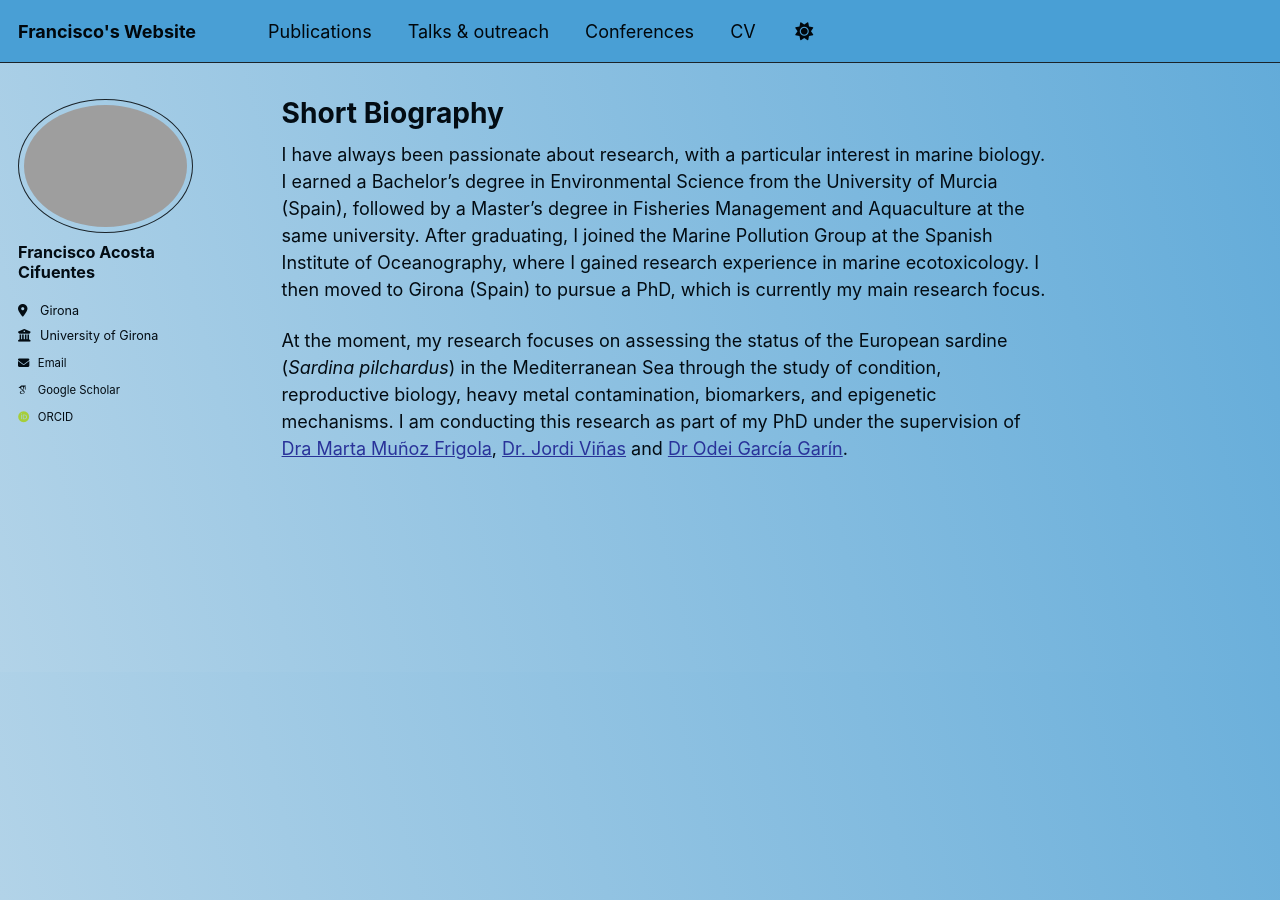
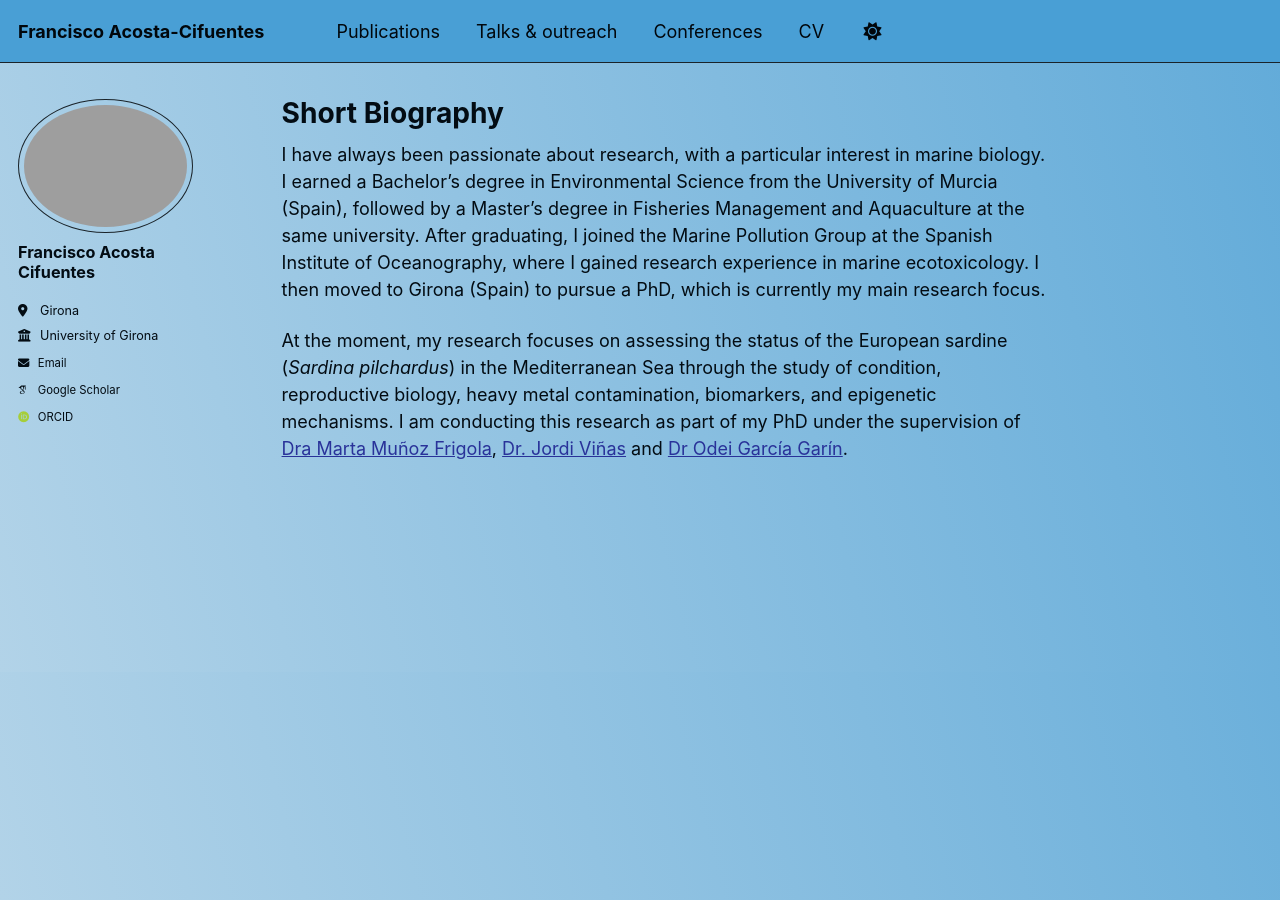
Before and after one commit to franciscoacostacifuentes/franciscoacostacifuentes.github.io, a Jekyll site: the page built from _pages/about.md, in a window 1280 px wide. Built offline with Jekyll 4.4.1, drawn with Linux system fonts in a browser that asks for light colours; some web fonts are replaced; part of the change alters nothing that is shown.

Commit message:
Aparecer_internet

```diff
--- a/_config.yml
+++ b/_config.yml
@@ -9,7 +9,7 @@
 # Basic Site Settings
 locale                   : "en-US"
 site_theme               : "default"
-title                    : "Francisco's Website"
+title                    : "Francisco Acosta-Cifuentes"
 title_separator          : "-"
 name                     : &name "Francisco Acosta Cifuentes"
 description              : &description "PhD student at the University of Girona"
@@ -152,9 +152,9 @@ og_image                 :  # Open Graph/Twitter default site image
 # For specifying social profiles
 # - https://developers.google.com/structured-data/customize/social-profiles
 social:
-  type                   : # Person or Organization (defaults to Person)
-  name                   : # If the user or organization name differs from the site's name
-  links: # An array of links to social media profiles
+  type                   : Person
+  name                   : Francisco Acosta Cifuentes
+  links: "https://scholar.google.es/citations?user=D6xPfWUAAAAJ"
 
 
 # Analytics
--- a/_includes/seo.html
+++ b/_includes/seo.html
@@ -48,7 +48,7 @@
   <meta property="og:url" content="{{ page.url | prepend: seo_url | replace: "/index.html", "/" }}">
 {% endif %}
 
-{% if page.excerpt %}
+{% if seo_description %}
   <meta property="og:description" name="description" content="{{ seo_description }}">
 {% endif %}
 
```
